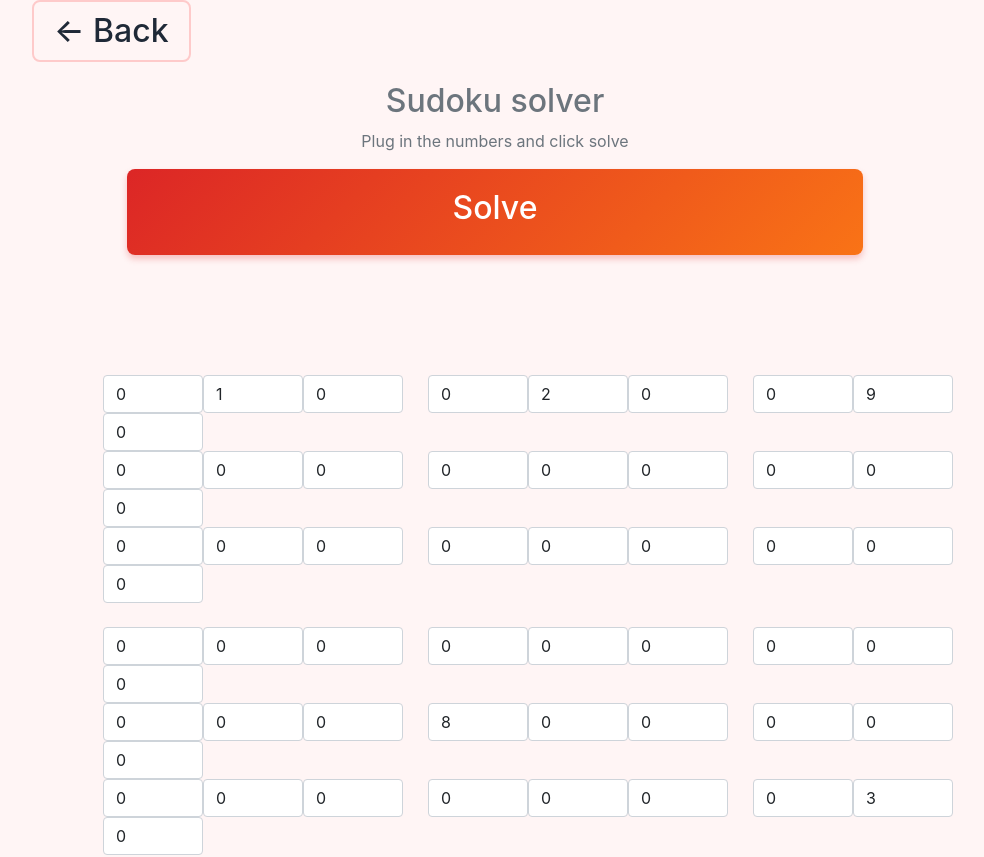
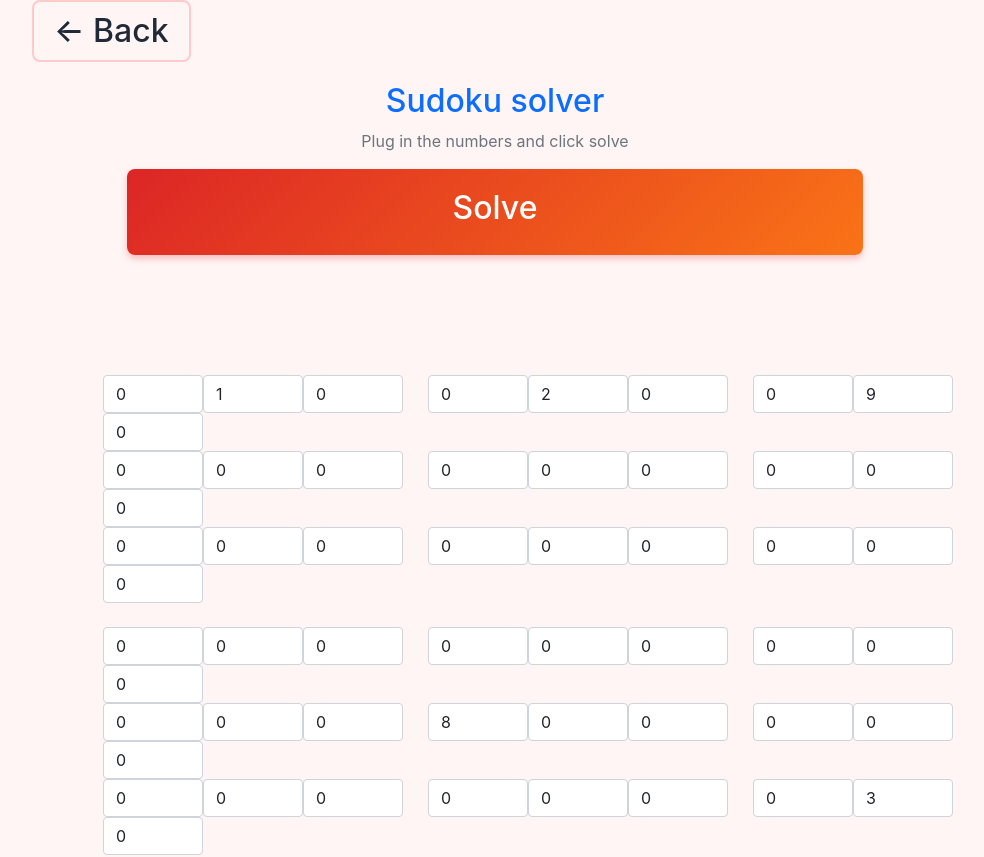
Before and after one commit to fernandozamoraj/nextjsplayground, a Next.js app: page /sudokuSolver in a window 1280 px wide. Shown: the top 857 px of the page, without its empty margins (50-1034 px from the left). Built offline with nearby package versions, Linux system fonts and the light colour scheme.

Commit message:
fixed compiler error

```diff
--- a/pages/sudokuSolver.js
+++ b/pages/sudokuSolver.js
@@ -93,7 +93,7 @@ const SudokuSolver = () =>{
             <div className="row pb-5">
                 <div className="col-1"></div>
                 <div className="col-8 jumbotron text-center">
-                    <h2 text-primary>Sudoku solver </h2>
+                    <h2 className="text-primary">Sudoku solver </h2>
                     <p>Plug in the numbers and click solve</p>
                     <ActionButton onClick={()=>solvePuzzle()} text="Solve" />
                 </div>
```
